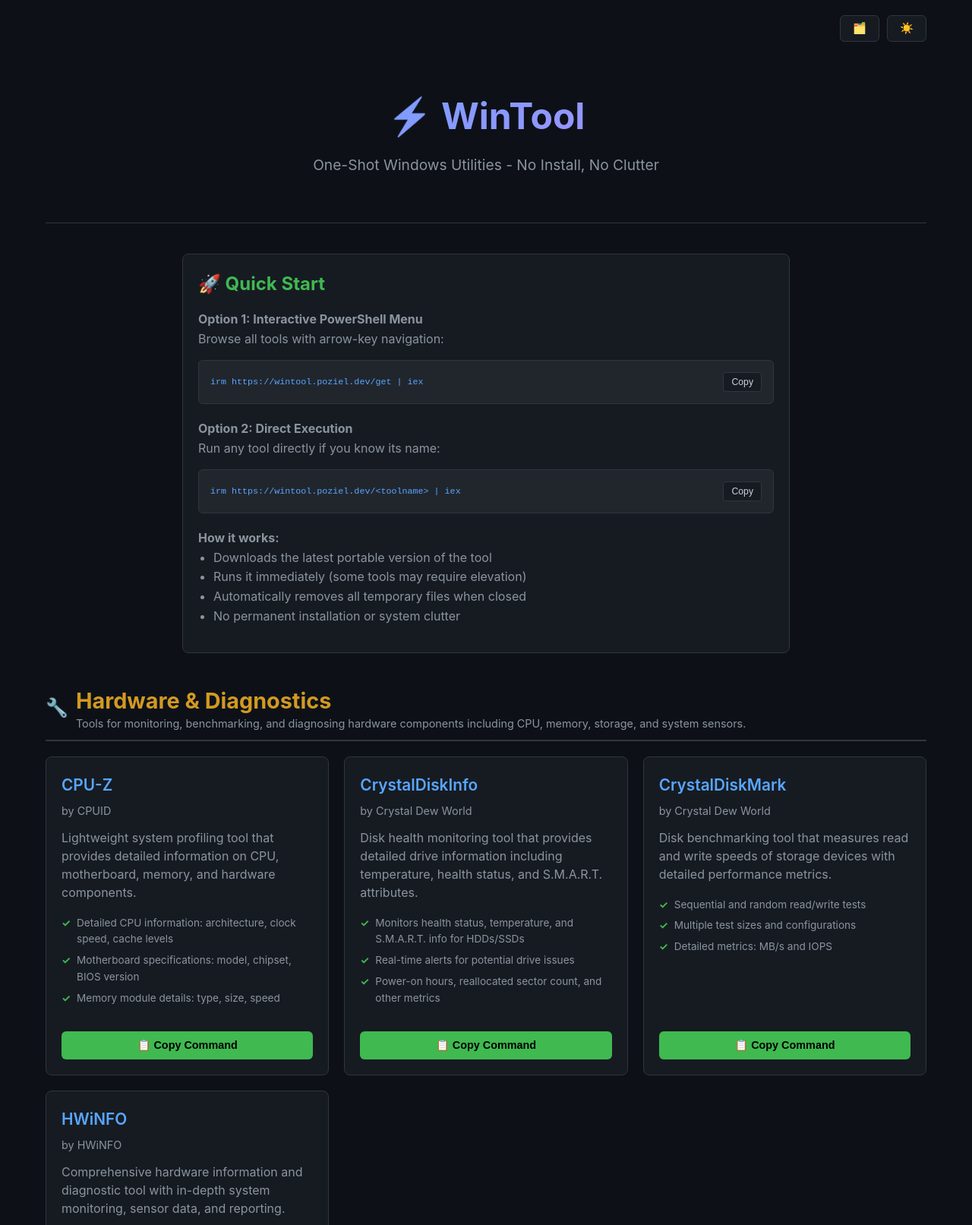
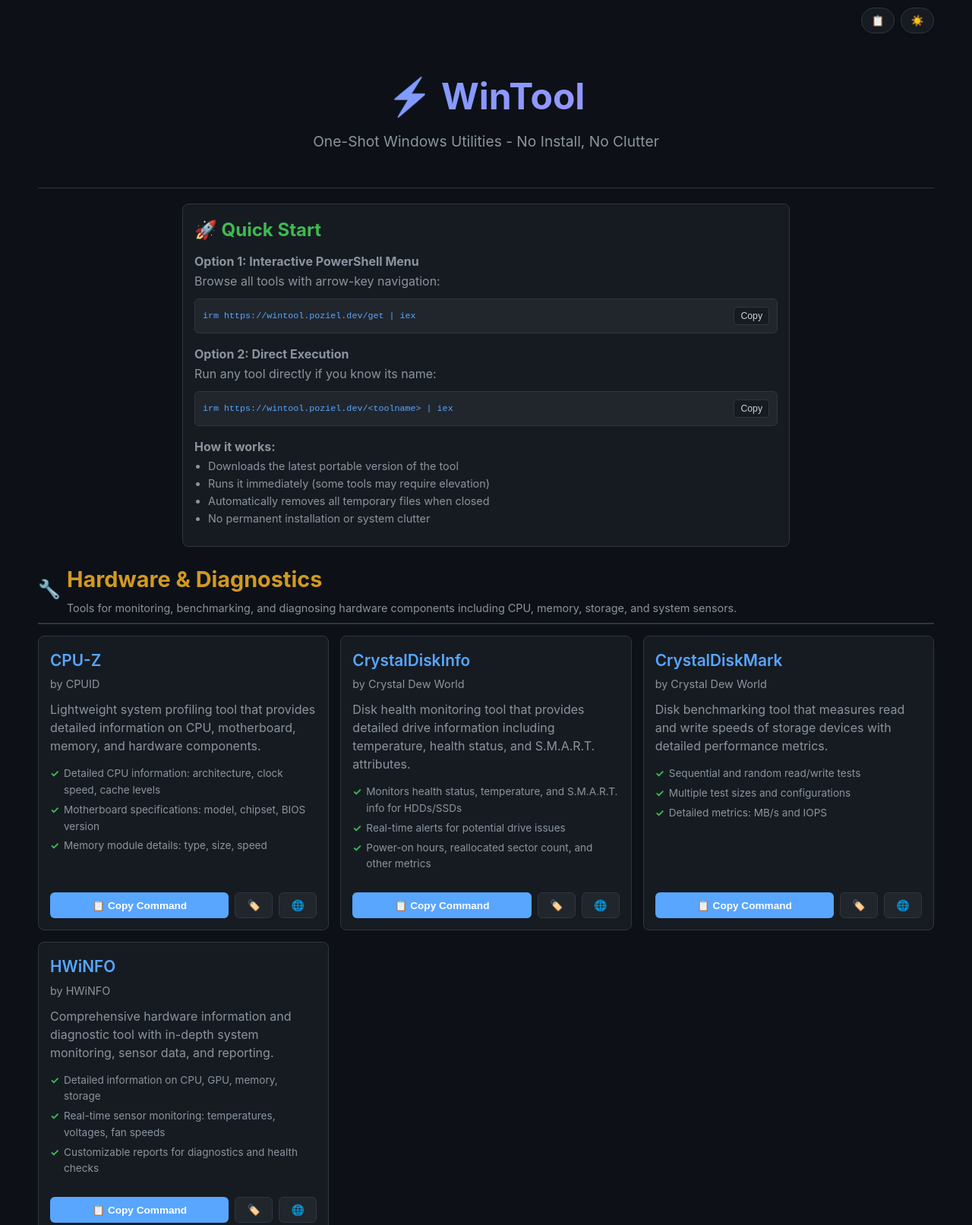
Before and after one commit to poziel/wintool, a plain HTML site: page index.html in a window 1280 px wide. Shown: the top 1613 px of the page at 76% size. Drawn offline with Linux system fonts and the light colour scheme.

Commit message:
changes into the aestetic of the index.html and change into the tools

```diff
--- a/index.html
+++ b/index.html
@@ -16,6 +16,7 @@
             --accent-green: #3fb950;
             --accent-yellow: #d29922;
             --accent-purple: #bc8cff;
+            --button-text: #c9d1d9;
         }
 
         :root[data-theme="light"] {
@@ -29,6 +30,7 @@
             --accent-green: #1a7f37;
             --accent-yellow: #9a6700;
             --accent-purple: #8250df;
+            --button-text: #24292f;
         }
 
         a {
@@ -60,49 +62,51 @@
         .container {
             max-width: 1200px;
             margin: 0 auto;
-            padding: 20px;
+            padding: 10px;
         }
 
         header {
             text-align: center;
-            padding: 60px 20px;
+            padding: 30px 10px;
             border-bottom: 1px solid var(--border-color);
         }
 
         .header-controls {
             display: flex;
             justify-content: flex-end;
-            gap: 10px;
+            gap: 8px;
+            margin-bottom: 15px;
         }
 
         .toggle-btn {
             background: var(--bg-secondary);
             border: 1px solid var(--border-color);
             color: var(--text-primary);
-            padding: 8px 16px;
-            border-radius: 6px;
+            padding: 8px 12px;
+            border-radius: 20px;
             cursor: pointer;
-            font-size: 0.9em;
+            font-size: 0.85em;
             transition: all 0.2s;
             display: flex;
             align-items: center;
-            gap: 6px;
+            justify-content: center;
+            min-width: 44px;
+            box-shadow: 0 2px 4px rgba(0,0,0,0.1);
         }
 
         .toggle-btn:hover {
-            border-color: var(--accent-blue);
-            background: var(--bg-tertiary);
+            transform: scale(1.02);
+            box-shadow: 0 4px 8px rgba(0,0,0,0.15);
         }
 
         .toggle-btn.active {
             background: var(--accent-blue);
-            color: white;
             border-color: var(--accent-blue);
         }
 
         h1 {
             font-size: 3em;
-            margin-bottom: 10px;
+            margin-bottom: 5px;
             background: linear-gradient(135deg, var(--accent-blue), var(--accent-purple));
             -webkit-background-clip: text;
             -webkit-text-fill-color: transparent;
@@ -112,25 +116,26 @@
         .subtitle {
             font-size: 1.2em;
             color: var(--text-secondary);
+            margin-bottom: 15px;
         }
 
         .quick-start {
             background: var(--bg-secondary);
             border: 1px solid var(--border-color);
             border-radius: 8px;
-            padding: 20px;
-            margin: 40px auto;
+            padding: 15px;
+            margin: 20px auto;
             max-width: 800px;
         }
 
         .quick-start h2 {
             color: var(--accent-green);
-            margin-bottom: 15px;
+            margin-bottom: 10px;
             font-size: 1.5em;
         }
 
         .quick-start-content {
-            margin-bottom: 15px;
+            margin-bottom: 10px;
             color: var(--text-secondary);
         }
 
@@ -138,8 +143,8 @@
             background: var(--bg-tertiary);
             border: 1px solid var(--border-color);
             border-radius: 6px;
-            padding: 15px;
-            margin: 10px 0;
+            padding: 10px;
+            margin: 8px 0;
             font-family: 'Consolas', 'Monaco', monospace;
             font-size: 0.9em;
             position: relative;
@@ -157,14 +162,14 @@
         .copy-btn {
             background: var(--bg-secondary);
             border: 1px solid var(--border-color);
-            color: var(--text-primary);
-            padding: 5px 10px;
+            color: var(--button-text);
+            padding: 4px 8px;
             border-radius: 4px;
             cursor: pointer;
             font-size: 0.85em;
             transition: all 0.2s;
             white-space: nowrap;
-            margin-left: 10px;
+            margin-left: 8px;
         }
 
         .copy-btn:hover {
@@ -174,20 +179,20 @@
         }
 
         .category {
-            margin: 40px 0;
+            margin: 20px 0;
         }
 
         .category-header {
             display: flex;
             align-items: center;
-            margin-bottom: 20px;
-            padding-bottom: 10px;
+            margin-bottom: 15px;
+            padding-bottom: 8px;
             border-bottom: 2px solid var(--border-color);
         }
 
         .category-icon {
             font-size: 1.5em;
-            margin-right: 10px;
+            margin-right: 8px;
         }
 
         .category-title {
@@ -199,22 +204,22 @@
         .category-description {
             font-size: 0.9em;
             color: var(--text-secondary);
-            margin-top: -5px;
+            margin-top: 3px;
         }
 
         /* Card View */
         .tools-grid {
             display: grid;
             grid-template-columns: repeat(auto-fill, minmax(350px, 1fr));
-            gap: 20px;
-            margin-top: 20px;
+            gap: 15px;
+            margin-top: 15px;
         }
 
         .tool-card {
             background: var(--bg-secondary);
             border: 1px solid var(--border-color);
             border-radius: 8px;
-            padding: 20px;
+            padding: 15px;
             transition: all 0.3s ease;
             display: flex;
             flex-direction: column;
@@ -230,18 +235,18 @@
         .tools-list {
             display: flex;
             flex-direction: column;
-            gap: 12px;
-            margin-top: 20px;
+            gap: 10px;
+            margin-top: 15px;
         }
 
         .tool-list-item {
             background: var(--bg-secondary);
             border: 1px solid var(--border-color);
             border-radius: 6px;
-            padding: 15px;
+            padding: 12px;
             display: flex;
             align-items: center;
-            gap: 15px;
+            gap: 12px;
             transition: all 0.2s ease;
         }
 
@@ -264,19 +269,27 @@
             margin-bottom: 0;
         }
 
+        .tool-list-item .tool-actions {
+            display: flex;
+            gap: 6px;
+            margin-top: 0;
+        }
+
         .tool-list-item .btn {
-            min-width: 120px;
+            min-width: 100px;
+            padding: 8px;
+            font-size: 0.85em;
         }
 
         .tool-header {
-            margin-bottom: 12px;
+            margin-bottom: 10px;
         }
 
         .tool-name {
             font-size: 1.3em;
             font-weight: 600;
             color: var(--accent-blue);
-            margin-bottom: 5px;
+            margin-bottom: 3px;
         }
 
         .tool-vendor {
@@ -286,19 +299,19 @@
 
         .tool-description {
             color: var(--text-secondary);
-            margin-bottom: 15px;
+            margin-bottom: 12px;
             line-height: 1.5;
         }
 
         .tool-features {
-            margin-bottom: 15px;
+            margin-bottom: 12px;
             flex: 1;
         }
 
         .feature {
             font-size: 0.85em;
             color: var(--text-secondary);
-            padding: 3px 0;
+            padding: 2px 0;
             display: flex;
             align-items: start;
         }
@@ -306,43 +319,75 @@
         .feature:before {
             content: "✓";
             color: var(--accent-green);
-            margin-right: 8px;
+            margin-right: 6px;
             font-weight: bold;
         }
 
         .tool-actions {
             display: flex;
-            gap: 10px;
-            margin-top: 15px;
+            gap: 8px;
+            margin-top: 12px;
+            flex-wrap: wrap;
+        }
+
+        .tool-actions .small-btn {
+            flex: 0 2 1%;
+            min-width: 50px;
         }
 
         .btn {
             flex: 1;
-            padding: 10px;
+            padding: 8px;
             border-radius: 6px;
             border: none;
             cursor: pointer;
             font-weight: 600;
-            font-size: 0.9em;
+            font-size: 0.85em;
             transition: all 0.2s;
             text-align: center;
+            min-width: 100px;
         }
 
         .btn-primary {
             background: var(--accent-green);
-            color: #000;
+            color: #fff;
         }
 
         .btn-primary:hover {
             background: #2ea043;
         }
 
+        .btn-secondary {
+            background: var(--accent-blue);
+            color: #fff;
+        }
+
+        .btn-secondary:hover {
+            background: #0969da;
+        }
+
+        .btn-tertiary {
+            background: var(--bg-tertiary);
+            color: var(--text-primary);
+            border: 1px solid var(--border-color);
+        }
+
+        .btn-tertiary:hover {
+            border-color: var(--accent-purple);
+            background: var(--bg-secondary);
+        }
+
         footer {
             text-align: center;
-            padding: 40px 20px;
-            margin-top: 60px;
+            padding: 20px 10px;
+            margin-top: 30px;
             border-top: 1px solid var(--border-color);
             color: var(--text-secondary);
+        }
+
+        footer span:not(:last-child)::after {
+            content: '●';
+            margin: 0 7px;
         }
 
         @media (max-width: 768px) {
@@ -359,6 +404,10 @@
                 align-items: flex-start;
             }
 
+            .tool-list-item .tool-actions {
+                width: 100%;
+            }
+
             .tool-list-item .btn {
                 width: 100%;
             }
@@ -369,8 +418,8 @@
             bottom: 20px;
             right: 20px;
             background: var(--accent-green);
-            color: #000;
-            padding: 15px 20px;
+            color: #fff;
+            padding: 12px 16px;
             border-radius: 6px;
             font-weight: 600;
             opacity: 0;
@@ -392,10 +441,10 @@
 <body>
     <div class="container">
         <div class="header-controls">
-            <button class="toggle-btn" id="view-toggle" onclick="toggleView()">
-                <span id="view-icon">🗂️</span>
+            <button class="toggle-btn" id="view-toggle" onclick="toggleView()" title="Toggle View">
+                <span id="view-icon">📋</span>
             </button>
-            <button class="toggle-btn" id="theme-toggle" onclick="toggleTheme()">
+            <button class="toggle-btn" id="theme-toggle" onclick="toggleTheme()" title="Toggle Theme">
                 <span id="theme-icon">☀️</span>
             </button>
         </div>
@@ -416,7 +465,7 @@
                 <button class="copy-btn" onclick="copyToClipboard('irm https://wintool.poziel.dev/get | iex')">Copy</button>
             </div>
 
-            <div class="quick-start-content" style="margin-top: 20px;">
+            <div class="quick-start-content" style="margin-top: 15px;">
                 <p><strong>Option 2: Direct Execution</strong></p>
                 <p>Run any tool directly if you know its name:</p>
             </div>
@@ -425,9 +474,9 @@
                 <button class="copy-btn" onclick="copyToClipboard('irm https://wintool.poziel.dev/')">Copy</button>
             </div>
 
-            <div class="quick-start-content" style="margin-top: 20px;">
+            <div class="quick-start-content" style="margin-top: 15px;">
                 <p><strong>How it works:</strong></p>
-                <ul style="margin-left: 20px; color: var(--text-secondary);">
+                <ul style="margin-left: 18px; color: var(--text-secondary); font-size: 0.9em;">
                     <li>Downloads the latest portable version of the tool</li>
                     <li>Runs it immediately (some tools may require elevation)</li>
                     <li>Automatically removes all temporary files when closed</li>
@@ -439,10 +488,9 @@
         <div id="tools-container"></div>
 
         <footer>
-            <p>WinTool - Portable Windows utilities on demand</p>
-            <p style="margin-top: 10px;">
-                <a href="https://github.com/poziel/wintool">GitHub Repository</a>
-            </p>
+            <span>Made with ♥️ by <a target="_blank" href="https://poziel.com/">Pøziel</a> from <a target="_blank" href="https://en.wikipedia.org/wiki/Quebec">Québec</a> 🍁</span>
+            <span>WinTool - Portable Windows utilities on demand</span>
+            <span><a href="https://github.com/poziel/wintool">GitHub Repository</a></span>
         </footer>
     </div>
 
@@ -460,7 +508,7 @@
         // Fetch and display tools
         async function loadTools() {
             try {
-                const response = await fetch('https://raw.githubusercontent.com/poziel/wintool/master/tools.json');
+                const response = await fetch('https://raw.githubusercontent.com/poziel/wintool/refs/heads/master/tools.json');
                 const data = await response.json();
                 toolsData = data;
 
@@ -470,7 +518,7 @@
             } catch (error) {
                 console.error('Error loading tools:', error);
                 document.getElementById('tools-container').innerHTML = `
-                    <div style="text-align: center; padding: 40px; color: var(--text-secondary);">
+                    <div style="text-align: center; padding: 30px; color: var(--text-secondary);">
                         <p>Error loading tools. Please try again later.</p>
                     </div>
                 `;
@@ -545,8 +593,14 @@
                 <div class="tool-description">${tool.description}</div>
                 ${features ? `<div class="tool-features">${features}</div>` : ''}
                 <div class="tool-actions">
-                    <button class="btn btn-primary" onclick="copyCommand('${tool.name}')">
+                    <button class="btn btn-secondary" onclick="copyCommand('${tool.name}')" title="Copy PowerShell command">
                         📋 Copy Command
+                    </button>
+                    <button class="btn btn-tertiary small-btn" onclick="copyName('${tool.name}')" title="Copy tool name">
+                        🏷️
+                    </button>
+                    <button class="btn btn-tertiary small-btn" onclick="window.open('${tool.website}', '_blank')" title="Visit official website">
+                        🌐
                     </button>
                 </div>
             `;
@@ -565,9 +619,17 @@
                     <div class="tool-name">${displayName}</div>
                     <div class="tool-description">${tool.description}</div>
                 </div>
-                <button class="btn btn-primary" onclick="copyCommand('${tool.name}')">
-                    📋 Copy Command
-                </button>
+                <div class="tool-actions">
+                    <button class="btn btn-secondary" onclick="copyCommand('${tool.name}')" title="Copy PowerShell command">
+                        📋 Copy Command
+                    </button>
+                    <button class="btn btn-tertiary small-btn" onclick="copyName('${tool.name}')" title="Copy tool name">
+                        🏷️
+                    </button>
+                    <button class="btn btn-tertiary small-btn" onclick="window.open('${tool.website}', '_blank')" title="Visit official website">
+                        🌐
+                    </button>
+                </div>
             `;
 
             return item;
@@ -582,6 +644,11 @@
         function copyCommand(toolName) {
             const command = `irm https://wintool.poziel.dev/${toolName} | iex`;
             copyToClipboard(command);
+        }
+
+        function copyName(toolName) {
+            copyToClipboard(toolName);
+            showToast(`Copied: ${toolName}`);
         }
 
         function showToast(message) {
--- a/tools.json
+++ b/tools.json
@@ -40,7 +40,8 @@
         "Stops and disables Razer services running in the background",
         "Reversible - can re-enable services if needed"
       ],
-      "url": "https://wintool.poziel.dev/blockrazer"
+      "url": "https://wintool.poziel.dev/blockrazer",
+      "website": "https://github.com/ChrisTitusTech/block-razer"
     },
     {
       "name": "cleanmgr",
@@ -55,7 +56,8 @@
         "Modern user-friendly interface with checkboxes",
         "Automation options for scheduled cleanups"
       ],
-      "url": "https://wintool.poziel.dev/cleanmgr"
+      "url": "https://wintool.poziel.dev/cleanmgr",
+      "website": "https://github.com/builtbybel/CleanmgrPlus"
     },
     {
       "name": "cpuz",
@@ -70,7 +72,8 @@
         "Real-time monitoring of CPU core frequencies and voltage",
         "Portable and easy to use"
       ],
-      "url": "https://wintool.poziel.dev/cpuz"
+      "url": "https://wintool.poziel.dev/cpuz",
+      "website": "https://www.cpuid.com/softwares/cpu-z.html"
     },
     {
       "name": "diskinfo",
@@ -85,7 +88,8 @@
         "Customizable alert thresholds for specific attributes",
         "Portable and easy to use"
       ],
-      "url": "https://wintool.poziel.dev/diskinfo"
+      "url": "https://wintool.poziel.dev/diskinfo",
+      "website": "https://crystalmark.info/en/software/crystaldiskinfo/"
     },
     {
       "name": "diskmark",
@@ -100,7 +104,8 @@
         "Customizable test parameters (queue depth, duration)",
         "Portable and thorough performance testing"
       ],
-      "url": "https://wintool.poziel.dev/diskmark"
+      "url": "https://wintool.poziel.dev/diskmark",
+      "website": "https://crystalmark.info/en/software/crystaldiskmark/"
     },
     {
       "name": "everything",
@@ -115,7 +120,8 @@
         "Advanced search operators for complex queries",
         "Bookmarks for frequent searches and export results"
       ],
-      "url": "https://wintool.poziel.dev/everything"
+      "url": "https://wintool.poziel.dev/everything",
+      "website": "https://www.voidtools.com/"
     },
     {
       "name": "hwinfo",
@@ -130,7 +136,8 @@
         "Alert and notification system based on sensor thresholds",
         "Extensive logging options for performance tracking"
       ],
-      "url": "https://wintool.poziel.dev/hwinfo"
+      "url": "https://wintool.poziel.dev/hwinfo",
+      "website": "https://www.hwinfo.com/"
     },
     {
       "name": "mas",
@@ -144,7 +151,8 @@
         "Open-source and community-maintained",
         "Flexible activation options"
       ],
-      "url": "https://wintool.poziel.dev/mas"
+      "url": "https://wintool.poziel.dev/mas",
+      "website": "https://github.com/massgravel/Microsoft-Activation-Scripts"
     },
     {
       "name": "microsoft-autoruns",
@@ -159,7 +167,8 @@
         "Highlights known malware entry points and Microsoft items",
         "Online search for additional details on startup items"
       ],
-      "url": "https://wintool.poziel.dev/microsoft-autoruns"
+      "url": "https://wintool.poziel.dev/microsoft-autoruns",
+      "website": "https://learn.microsoft.com/en-us/sysinternals/downloads/autoruns"
     },
     {
       "name": "microsoft-procexp",
@@ -174,7 +183,8 @@
         "Search tool to locate which processes use specific files/DLLs",
         "Process killing and suspension options"
       ],
-      "url": "https://wintool.poziel.dev/microsoft-procexp"
+      "url": "https://wintool.poziel.dev/microsoft-procexp",
+      "website": "https://learn.microsoft.com/en-us/sysinternals/downloads/process-explorer"
     },
     {
       "name": "microsoft-procmon",
@@ -189,7 +199,8 @@
         "Save and export captured data for analysis",
         "Stack trace capture for code-level diagnostics"
       ],
-      "url": "https://wintool.poziel.dev/microsoft-procmon"
+      "url": "https://wintool.poziel.dev/microsoft-procmon",
+      "website": "https://learn.microsoft.com/en-us/sysinternals/downloads/procmon"
     },
     {
       "name": "ooapb",
@@ -204,7 +215,8 @@
         "Overview of app usage to help decide what to keep",
         "Undo functionality to restore removed apps"
       ],
-      "url": "https://wintool.poziel.dev/ooapb"
+      "url": "https://wintool.poziel.dev/ooapb",
+      "website": "https://www.oo-software.com/en/ooappbuster"
     },
     {
       "name": "ooregedt",
@@ -219,7 +231,8 @@
         "Export and import feature for backup and sharing",
         "History function to track and revisit recent edits"
       ],
-      "url": "https://wintool.poziel.dev/ooregedt"
+      "url": "https://wintool.poziel.dev/ooregedt",
+      "website": "https://www.oo-software.com/en/ooregeditor"
     },
     {
       "name": "oosu10",
@@ -234,7 +247,8 @@
         "Easy rollback of changes to restore defaults",
         "Completely portable - no installation required"
       ],
-      "url": "https://wintool.poziel.dev/oosu10"
+      "url": "https://wintool.poziel.dev/oosu10",
+      "website": "https://www.oo-software.com/en/shutup10"
     },
     {
       "name": "optimizer",
@@ -249,7 +263,8 @@
         "Built-in firewall management tool",
         "Portable and open-source"
       ],
-      "url": "https://wintool.poziel.dev/optimizer"
+      "url": "https://wintool.poziel.dev/optimizer",
+      "website": "https://github.com/hellzerg/optimizer"
     },
     {
       "name": "supermsconfig",
@@ -264,7 +279,8 @@
         "Control over scheduled tasks and system settings",
         "Export and import configurations for easy setup"
       ],
-      "url": "https://wintool.poziel.dev/supermsconfig"
+      "url": "https://wintool.poziel.dev/supermsconfig",
+      "website": "https://github.com/builtbybel/SuperMSConfig"
     },
     {
       "name": "unigetui",
@@ -279,7 +295,8 @@
         "Search functionality to quickly locate applications",
         "Graphical interface alternative to command-line operations"
       ],
-      "url": "https://wintool.poziel.dev/unigetui"
+      "url": "https://wintool.poziel.dev/unigetui",
+      "website": "https://github.com/marticliment/UniGetUI"
     },
     {
       "name": "winutils",
@@ -294,7 +311,8 @@
         "Bulk uninstallation of pre-installed apps",
         "Advanced network and firewall settings"
       ],
-      "url": "https://wintool.poziel.dev/winutils"
+      "url": "https://wintool.poziel.dev/winutils",
+      "website": "https://github.com/ChrisTitusTech/winutil"
     },
     {
       "name": "xdantispy",
@@ -309,7 +327,8 @@
         "Advanced network and firewall settings",
         "Simple checkbox-based interface"
       ],
-      "url": "https://wintool.poziel.dev/xdantispy"
+      "url": "https://wintool.poziel.dev/xdantispy",
+      "website": "https://github.com/builtbybel/xd-AntiSpy"
     }
   ]
 }
```
